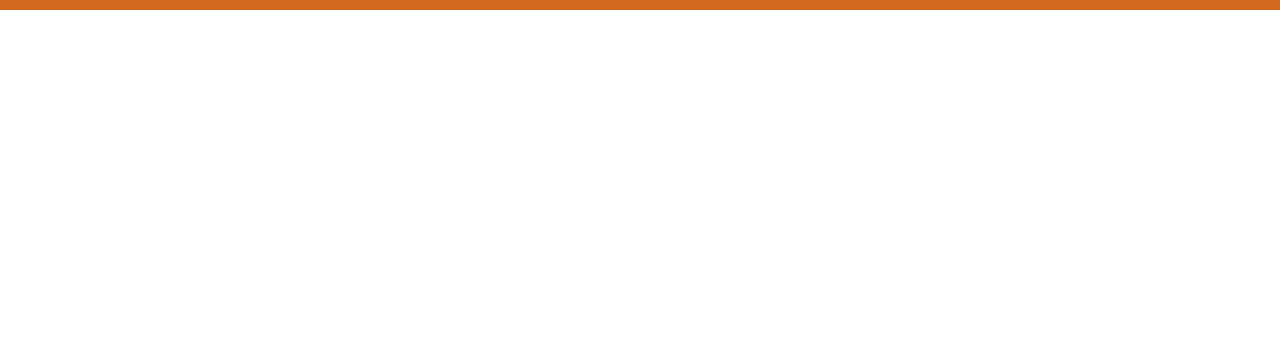
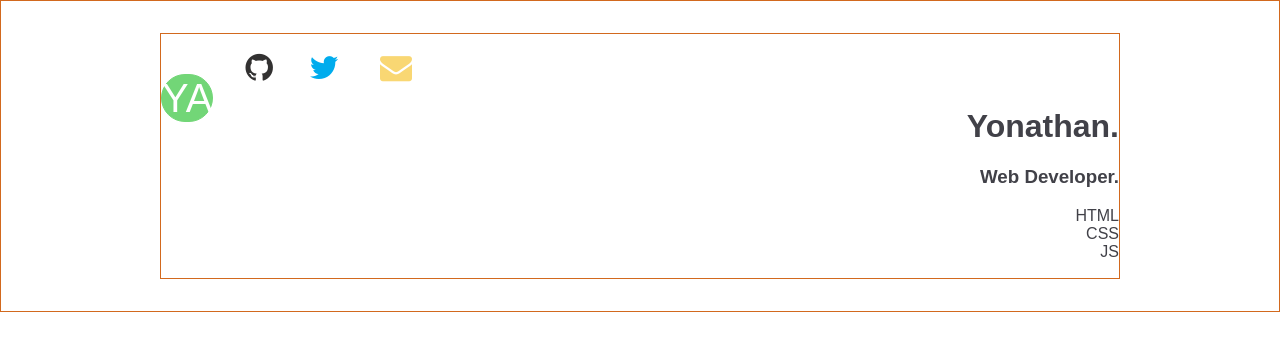
Before and after one commit to yonayen/portfolio, a plain HTML site: page index.html in a window 1280 px wide. Drawn offline with nearby package versions, Linux system fonts and the light colour scheme.

Commit message:
Add logo, icons and content for top part of page

```diff
--- a/css/main.css
+++ b/css/main.css
@@ -1,9 +1,16 @@
+/* - 3 colors -
+ #414148 Grey for background of Projects
+ #FFFFFF White for Text on Grey Background
+ #72D677 Green as background for Projects Panel
+*/
+
+
 * {
 	box-sizing: border-box;
 }
 
 body {
-	font-family: "proxima-nova";
+	font-family: "raleway",sans-serif;
 	-webkit-font-smoothing: antialiased;
 }
 
@@ -13,6 +20,63 @@ div {
 }
 
 h1, h2, h3, h4, h5, h6 {
-	font-family: "lust";
-	font-weight: 400;
+	font-family: "ff-enzo-web", sans-serif;
+	font-weight: bold;
 }
+
+/* --- Overview Section --- */
+
+.overview,
+.selected-projects,
+.footer {
+	padding: 2em 0;
+}
+
+.overview-content,
+.projects-content,
+.footer-content {
+	width: 60em;
+	max-width: 100%;
+	margin: 0 auto;
+}
+
+.logo {
+	float: left;
+	border: 1px solid #72D677;
+	border-radius: 1.5em;
+	background: #72D677;
+	color: #FFF;
+	font-size: 2.5em;
+}
+
+.name,
+.description,
+.overview-skills {
+	color: #414148;
+	text-align: right;
+
+}
+
+.icons > li {
+ display: inline;
+ font-size: 2em;
+ padding-left: 1em;
+}
+
+.twitter {
+	color: #00ACED;
+}
+
+.github {
+	color: #323131;
+}
+
+.mail {
+	color: #F9D773
+}
+
+/* --- Selected Projects --- */
+
+
+
+/* --- Footer --- */
--- a/index.html
+++ b/index.html
@@ -5,24 +5,34 @@
 	<title>Yonathan's Portfolio</title>
 	<link rel="stylesheet" href="css/main.css">
 	<link rel="stylesheet" href="https://cdnjs.cloudflare.com/ajax/libs/normalize/4.0.0/normalize.css">
+	<script src="https://use.typekit.net/eii5ogv.js"></script>
+	<script>try{Typekit.load({ async: true });}catch(e){}</script>
+	<link rel="stylesheet" href="https://maxcdn.bootstrapcdn.com/font-awesome/4.5.0/css/font-awesome.min.css">
 </head>
 <body>
+
 	<div class="overview">
-		<div class="content">
-			<div class="icons">
-
-			</div>
-			<div class="overview-header">
-
-			</div>
-			<div class="overview-description">
-
+		<div class="overview-content">
+			<p class="logo">YA</p>
+			<ul class="icons">
+					<li class="github"><i class="fa fa-github"></i></li>
+					<li class="twitter"><i class="fa fa-twitter"></i>
+					</li>
+					<li class="mail"><i class="fa fa-envelope"></i></li>
+			</ul>
+			<h1 class="name">Yonathan.</h1>
+			<h3 class="description">Web Developer.</h3>
+			<p class="overview-skills">
+				HTML<br>
+				CSS<br>
+				JS<br>
+			</p>
 			</div>
 		</div>
 	</div>
 <!--
 	<div class="selected-projects">
-		<div class="content">
+		<div class="projects-content">
 			<div class="projects-header">
 
 			</div>
@@ -39,7 +49,8 @@
 	</div>
 
 	<div class="footer">
-
+		<div class="footer-content">
+		</div>
 	</div>
  -->
 
```
